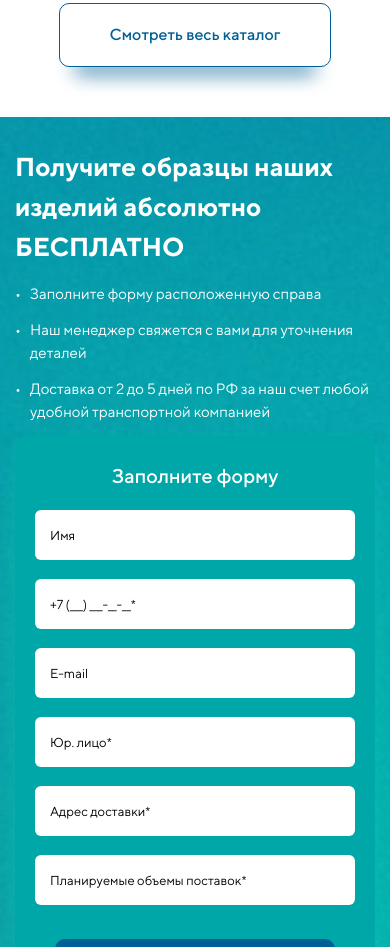
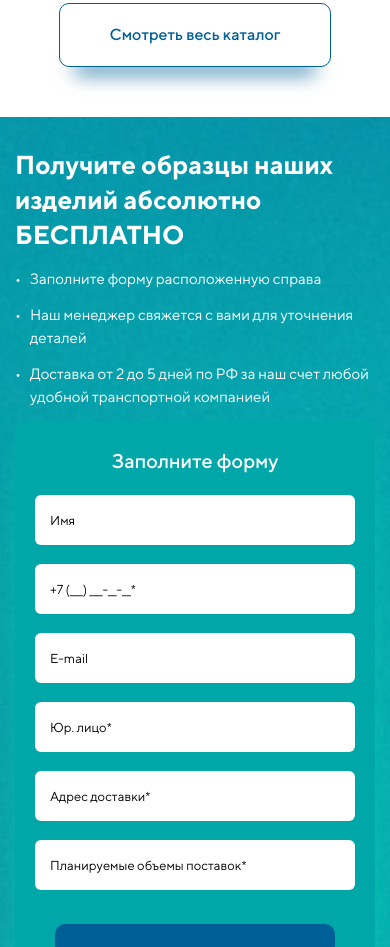
Before and after one commit to GrinCaseCode/DonTech, a plain HTML site: page index.html in a window 390 px wide. Shown: the part 3813-4760 px from the top of the page. Drawn offline with nearby package versions, Linux system fonts and the light colour scheme.

Commit message:
Add files via upload

```diff
--- a/css/media.css
+++ b/css/media.css
@@ -846,6 +846,9 @@
 	.categories .title-section {
 		padding-bottom: 0;
 	}
+	.title-block {
+		line-height: 35px;
+	}
 }
 
 /* Custom, iPhone Retina */
```
